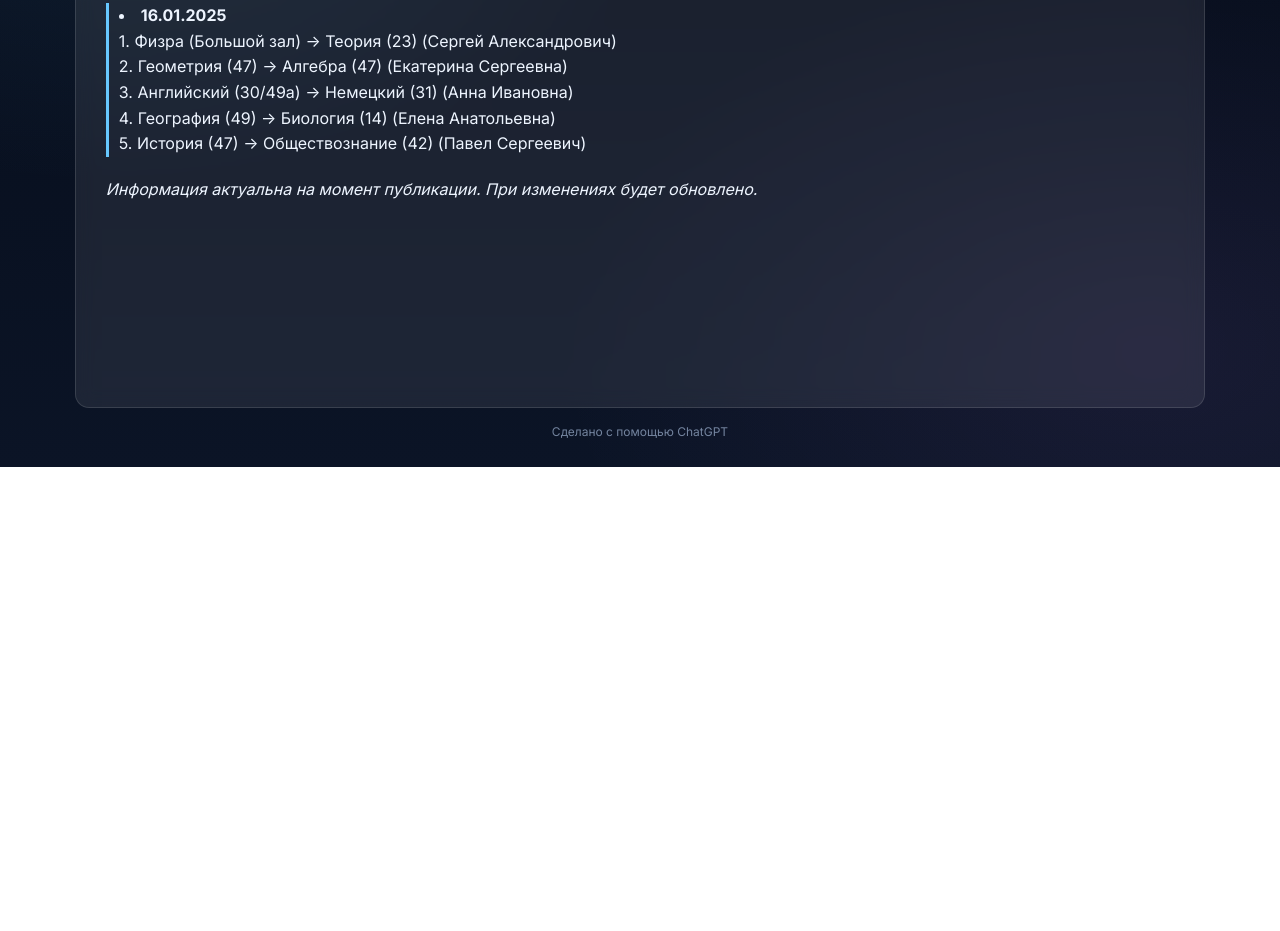
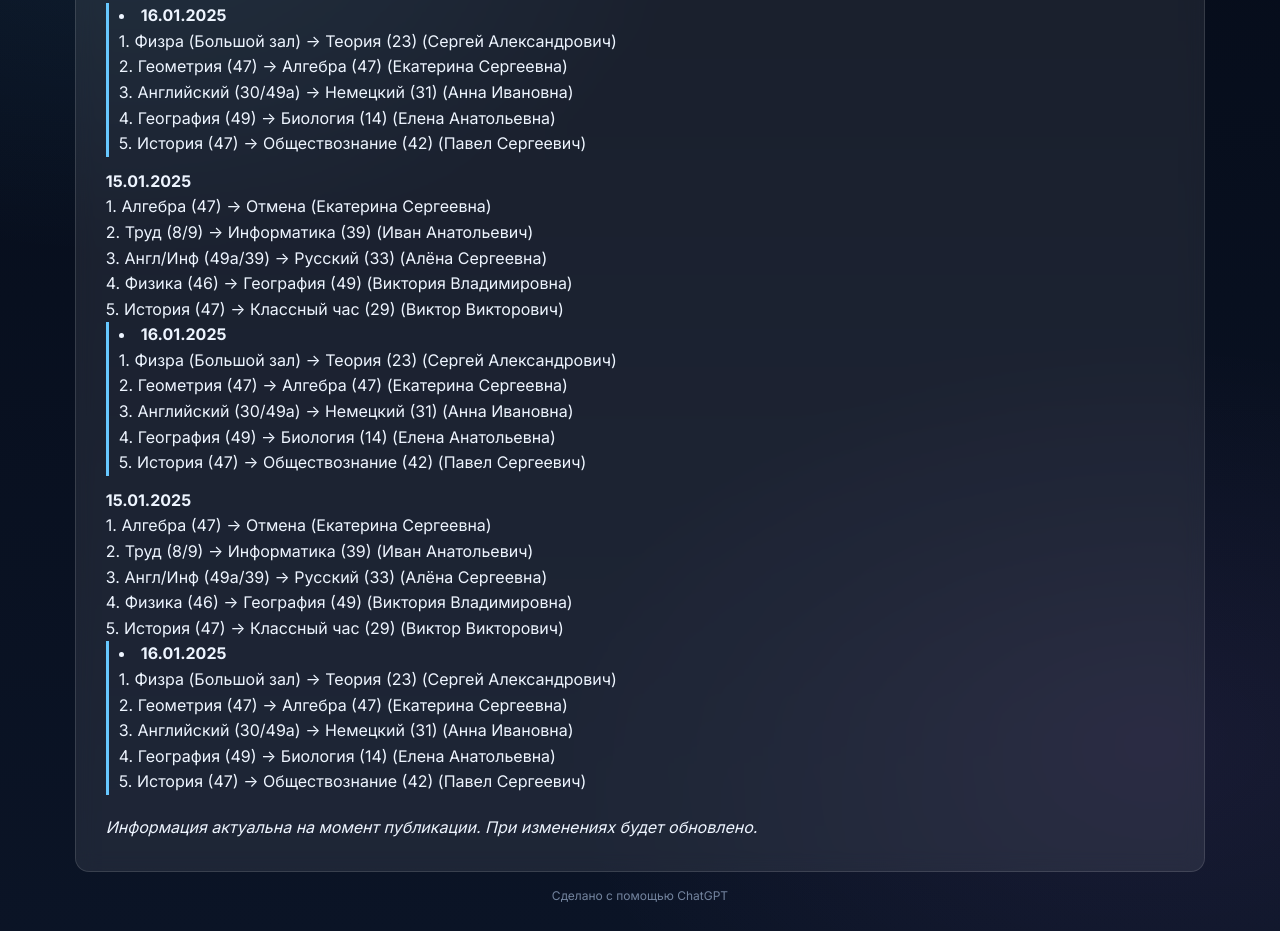
Before and after one commit to NikBarin/newtest, a plain HTML site: page index.html in a window 1280 px wide. Shown: the part 333-1264 px from the top of the page. Before the commit the page ends 800 px from the top, so only its background shows below. Drawn offline with Linux system fonts and the light colour scheme.

Commit message:
Update index.html

```diff
--- a/index.html
+++ b/index.html
@@ -118,6 +118,36 @@
           4. География (49) → Биология (14) (Елена Анатольевна)<br>
           5. История (47) → Обществознание (42) (Павел Сергеевич)
         </li>
+                  <strong>15.01.2025</strong><br>
+          1. Алгебра (47) → Отмена (Екатерина Сергеевна)<br>
+          2. Труд (8/9) → Информатика (39) (Иван Анатольевич)<br>
+          3. Англ/Инф (49a/39) → Русский (33) (Алёна Сергеевна)<br>
+          4. Физика (46) → География (49) (Виктория Владимировна)<br>
+          5. История (47) → Классный час (29) (Виктор Викторович)
+        </li>
+        <li>
+          <strong>16.01.2025</strong><br>
+          1. Физра (Большой зал) → Теория (23) (Сергей Александрович)<br>
+          2. Геометрия (47) → Алгебра (47) (Екатерина Сергеевна)<br>
+          3. Английский (30/49а) → Немецкий (31) (Анна Ивановна)<br>
+          4. География (49) → Биология (14) (Елена Анатольевна)<br>
+          5. История (47) → Обществознание (42) (Павел Сергеевич)
+        </li>
+                  <strong>15.01.2025</strong><br>
+          1. Алгебра (47) → Отмена (Екатерина Сергеевна)<br>
+          2. Труд (8/9) → Информатика (39) (Иван Анатольевич)<br>
+          3. Англ/Инф (49a/39) → Русский (33) (Алёна Сергеевна)<br>
+          4. Физика (46) → География (49) (Виктория Владимировна)<br>
+          5. История (47) → Классный час (29) (Виктор Викторович)
+        </li>
+        <li>
+          <strong>16.01.2025</strong><br>
+          1. Физра (Большой зал) → Теория (23) (Сергей Александрович)<br>
+          2. Геометрия (47) → Алгебра (47) (Екатерина Сергеевна)<br>
+          3. Английский (30/49а) → Немецкий (31) (Анна Ивановна)<br>
+          4. География (49) → Биология (14) (Елена Анатольевна)<br>
+          5. История (47) → Обществознание (42) (Павел Сергеевич)
+        </li>
       </ul>
 
       <p style="margin-top: 20px;">
```
